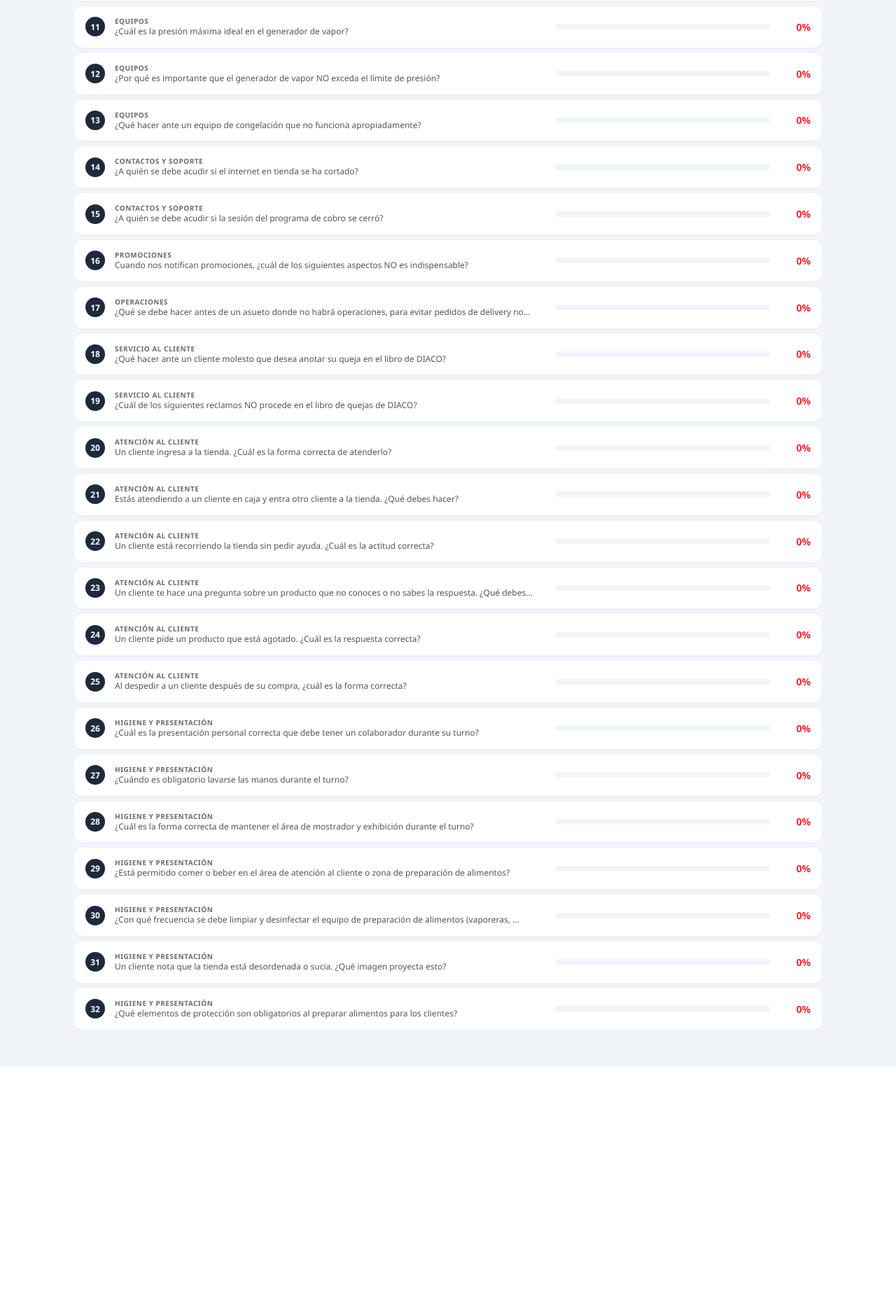
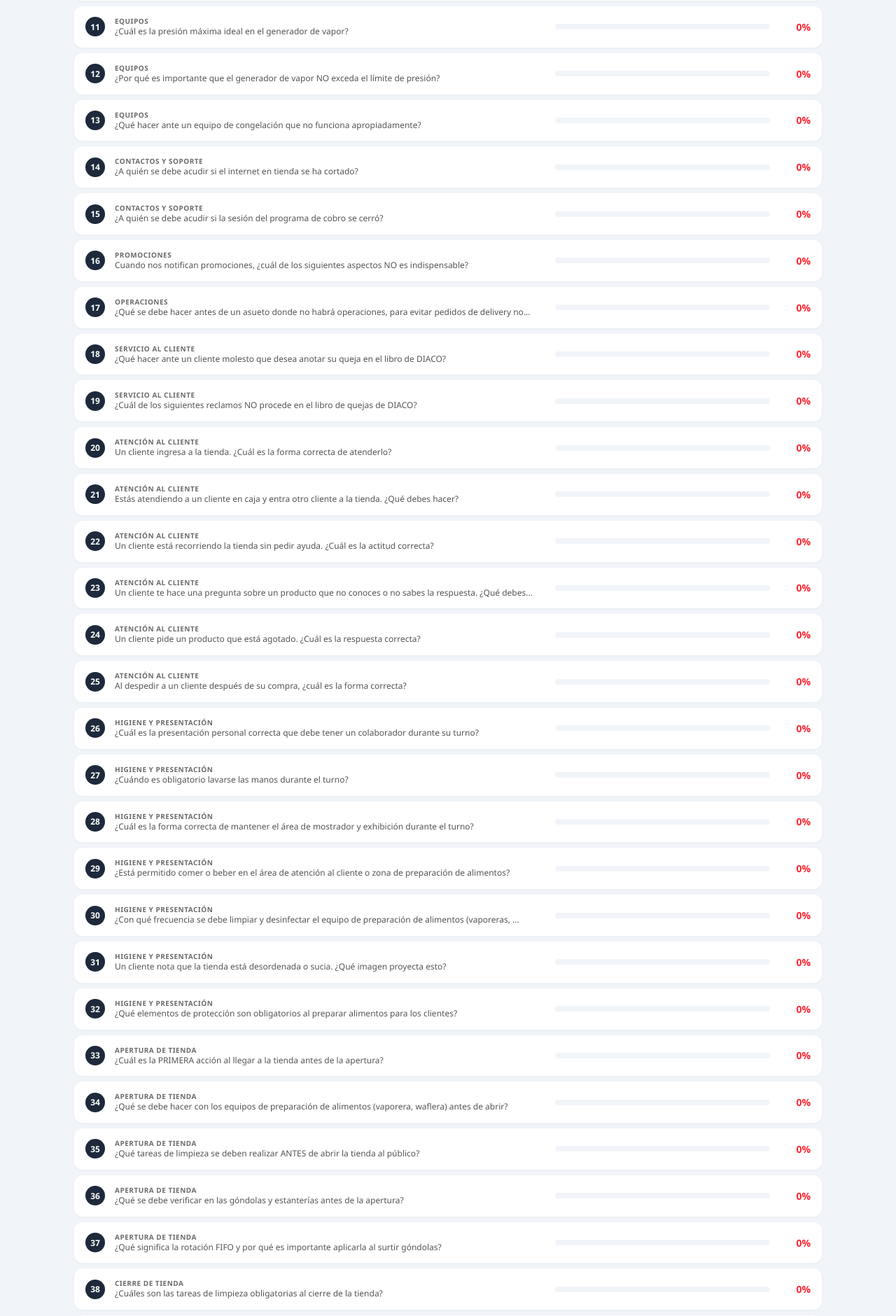
Before and after one commit to nicolasleonhardt12-web/quiz-encargados-thrive, a Flask app: page /resultados in a window 1280 px wide. Shown: the part 1079-2959 px from the top of the page at 70% size. Before the commit the page ends 2602 px from the top, so only its background shows below. Run offline with Flask 3, Linux system fonts and the light colour scheme; tables that the repository leaves empty hold one stand-in row (values such as "Sample post").

Commit message:
Add 9 opening/closing procedures questions, total 41

```diff
--- a/app.py
+++ b/app.py
@@ -432,6 +432,123 @@ QUIZ = {
             ],
             "correct": 1,
             "explanation": "Para manipular alimentos se requieren guantes desechables, redecilla o gorra, uniforme limpio, y en caso de heridas cubrir con vendaje y guante adicional para evitar contaminación."
+        },
+        {
+            "id": 33,
+            "category": "Apertura de Tienda",
+            "text": "¿Cuál es la PRIMERA acción al llegar a la tienda antes de la apertura?",
+            "options": [
+                "Encender las luces y abrir la puerta al público.",
+                "Revisar que todo esté en orden: verificar que no haya indicios de ingreso no autorizado, revisar equipos de refrigeración y congelación, encender luces y sistemas.",
+                "Ir directo a caja a contar el fondo.",
+                "Poner música y preparar café."
+            ],
+            "correct": 1,
+            "explanation": "Lo primero es verificar la seguridad del establecimiento, revisar que equipos de refrigeración y congelación estén funcionando correctamente, y luego encender luces y sistemas."
+        },
+        {
+            "id": 34,
+            "category": "Apertura de Tienda",
+            "text": "¿Qué se debe hacer con los equipos de preparación de alimentos (vaporera, waflera) antes de abrir?",
+            "options": [
+                "Encenderlos cuando llegue el primer cliente que pida algo.",
+                "Encenderlos con anticipación para que estén a temperatura correcta al momento de la apertura, verificar que estén limpios y en buen estado.",
+                "Solo encender la waflera, la vaporera no es necesaria temprano.",
+                "No encenderlos hasta después de las 10am."
+            ],
+            "correct": 1,
+            "explanation": "Los equipos se encienden con anticipación para que alcancen la temperatura adecuada al abrir. Se verifica que estén limpios del cierre anterior y funcionando correctamente."
+        },
+        {
+            "id": 35,
+            "category": "Apertura de Tienda",
+            "text": "¿Qué tareas de limpieza se deben realizar ANTES de abrir la tienda al público?",
+            "options": [
+                "Solo barrer la entrada.",
+                "Barrer y trapear pisos, limpiar vitrinas y mostradores, limpiar vidrios de la entrada, verificar que los baños estén limpios y con insumos, y asegurarse de que el área de alimentos esté desinfectada.",
+                "Limpiar solo si se ve sucio, si se ve bien no es necesario.",
+                "La limpieza se hace al cierre, no a la apertura."
+            ],
+            "correct": 1,
+            "explanation": "Antes de abrir se debe: barrer y trapear pisos, limpiar vitrinas y mostradores, limpiar vidrios, verificar baños con insumos, y desinfectar el área de alimentos. La tienda debe estar impecable al abrir."
+        },
+        {
+            "id": 36,
+            "category": "Apertura de Tienda",
+            "text": "¿Qué se debe verificar en las góndolas y estanterías antes de la apertura?",
+            "options": [
+                "No es necesario revisarlas, se llenan cuando se acaban los productos.",
+                "Verificar que estén surtidas, con productos al frente (FIFO), etiquetas de precios visibles y correctas, y que no haya productos vencidos en exhibición.",
+                "Solo verificar que las etiquetas de precios estén puestas.",
+                "Revisarlas solo los lunes cuando llega producto nuevo."
+            ],
+            "correct": 1,
+            "explanation": "Antes de abrir se verifica: góndolas surtidas, productos al frente rotados (FIFO - primero en entrar, primero en salir), etiquetas de precio visibles y correctas, y sin productos vencidos en exhibición."
+        },
+        {
+            "id": 37,
+            "category": "Apertura de Tienda",
+            "text": "¿Qué significa la rotación FIFO y por qué es importante aplicarla al surtir góndolas?",
+            "options": [
+                "FIFO significa 'First In, First Out': el producto que entró primero a inventario se coloca al frente para que se venda primero, evitando vencimientos.",
+                "FIFO significa colocar los productos más bonitos al frente.",
+                "FIFO es un sistema de conteo de inventario que se usa al cierre.",
+                "FIFO significa que el producto más caro va al frente."
+            ],
+            "correct": 0,
+            "explanation": "FIFO (First In, First Out / Primero en Entrar, Primero en Salir) asegura que los productos con fecha de vencimiento más cercana estén al frente y se vendan primero, reduciendo merma por vencimiento."
+        },
+        {
+            "id": 38,
+            "category": "Cierre de Tienda",
+            "text": "¿Cuáles son las tareas de limpieza obligatorias al cierre de la tienda?",
+            "options": [
+                "Solo barrer y apagar luces.",
+                "Limpiar y desinfectar área de preparación de alimentos y equipos, barrer y trapear pisos, limpiar mostradores y vitrinas, vaciar basureros, y dejar baños limpios.",
+                "Solo limpiar si fue un día con mucho movimiento.",
+                "Barrer y dejar la limpieza profunda para el turno de la mañana."
+            ],
+            "correct": 1,
+            "explanation": "Al cierre se debe: limpiar y desinfectar área de alimentos y equipos, barrer y trapear, limpiar mostradores y vitrinas, vaciar basureros, y dejar baños limpios. La tienda debe quedar lista para la apertura del siguiente día."
+        },
+        {
+            "id": 39,
+            "category": "Cierre de Tienda",
+            "text": "¿Qué se debe hacer con los equipos de preparación de alimentos al cierre?",
+            "options": [
+                "Solo apagarlos.",
+                "Apagarlos, limpiarlos a fondo, desinfectar superficies, vaciar residuos de agua del generador de vapor si aplica, y dejarlos listos para el siguiente día.",
+                "Dejarlos encendidos toda la noche para que estén listos en la mañana.",
+                "Limpiarlos solo por fuera y apagarlos."
+            ],
+            "correct": 1,
+            "explanation": "Al cierre los equipos se apagan, se limpian a fondo por dentro y fuera, se desinfectan superficies, se vacían residuos, y se dejan listos para el uso del siguiente día."
+        },
+        {
+            "id": 40,
+            "category": "Cierre de Tienda",
+            "text": "¿Qué verificaciones de seguridad se deben realizar antes de cerrar la tienda?",
+            "options": [
+                "Solo cerrar la puerta con llave.",
+                "Verificar que todos los equipos estén apagados (excepto refrigeración y congelación), cerrar llaves de gas si aplica, asegurar puertas y accesos, activar alarma si existe, y confirmar que no quede nadie dentro.",
+                "Solo verificar que la caja esté cerrada.",
+                "Apagar las luces y cerrar la puerta principal."
+            ],
+            "correct": 1,
+            "explanation": "Al cierre se verifica: equipos apagados (excepto refrigeración/congelación que deben quedar encendidos), llaves de gas cerradas, puertas aseguradas, alarma activada, y confirmación de que no quede nadie dentro."
+        },
+        {
+            "id": 41,
+            "category": "Cierre de Tienda",
+            "text": "¿Qué se debe hacer con los productos perecederos y alimentos preparados que quedaron al cierre?",
+            "options": [
+                "Dejarlos en el mostrador para venderlos al día siguiente.",
+                "Almacenar correctamente en refrigeración los que aún estén en buen estado y dentro de su vida útil, desechar los que ya no cumplan con los estándares de calidad, y registrar la merma.",
+                "Regalar todo lo que sobró a los empleados.",
+                "Guardarlos en cualquier lugar fresco."
+            ],
+            "correct": 1,
+            "explanation": "Los perecederos en buen estado se almacenan correctamente en refrigeración. Los que no cumplan estándares se desechan y se registra la merma. Nunca se dejan fuera de refrigeración."
         }
     ]
 }
```
Also changed, not shown: templates/quiz.html (+6 -2 lines).
